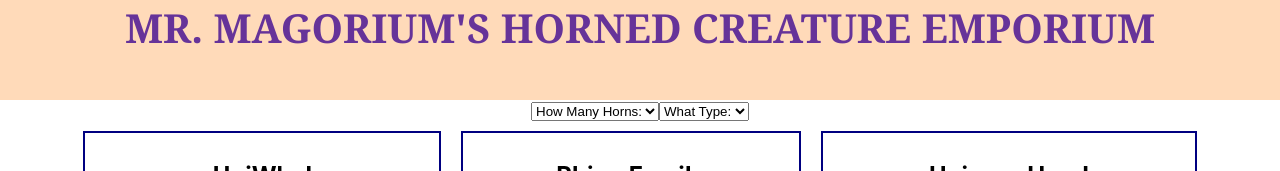
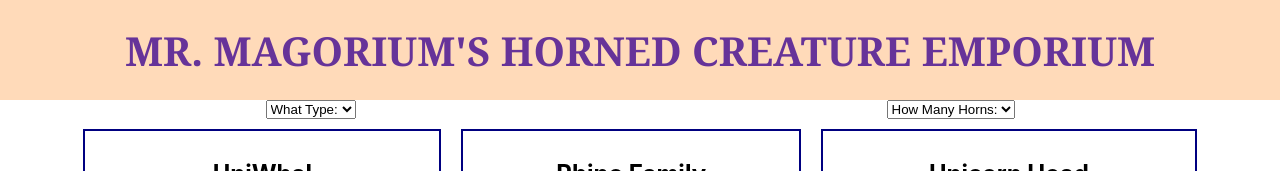
Before and after one commit to scjam/lab-02-react-creatures, a React (Create React App) app: page / in a window 1280 px wide. Shown: the top 171 px of the page. Built offline with nearby package versions, Linux system fonts and the light colour scheme.

Commit message:
final commit

```diff
--- a/src/App.css
+++ b/src/App.css
@@ -4,14 +4,22 @@
 }
 
 .header {
-  background-color: peachpuff;
+  display: flex;
+  justify-content: center;
+  align-items: center;
   width: auto;
   height: 100px;
   font-size: 40px;
   font-family: Cambria, Cochin, Georgia, Times, "Times New Roman", serif;
   font-weight: 700;
   color: rebeccapurple;
+  background-color: peachpuff;
   text-transform: uppercase;
+}
+
+.drop-down {
+  display: flex;
+  justify-content: space-around;
 }
 
 img {
--- a/src/App.js
+++ b/src/App.js
@@ -1,7 +1,6 @@
 import React from 'react';
 import './App.css';
 import Header from './Header.js';
-import ImageList from './ImageList.js'
 import FilterList from './FilterList.js'
 import images from './data.js';
 
--- a/src/FilterList.js
+++ b/src/FilterList.js
@@ -7,15 +7,15 @@ export default class FilterList extends React.Component {
         horns: '',
     }
 
+    handleChangeHorns = e => {
+        this.setState({
+            horns: e.target.value
+        });
+    }
+
     handleChange = e => {
         this.setState({
             filter: e.target.value
-        });
-    }
-
-    handleChangeHorns = e => {
-        this.setState({
-            horns: e.target.value
         });
     }
 
@@ -23,14 +23,7 @@ export default class FilterList extends React.Component {
         return (
             <>
             <div className="drop-down">
-                <select onChange={this.handleChangeHorns}>
-                    <option value=''>How Many Horns:</option>
-                    <option value='1'>1</option>
-                    <option value='2'>2</option>
-                    <option value='3'>3</option>
-                    <option value='100'>100</option>
-                </select>
-                <select onChange={this.handleChange}>
+            <select onChange={this.handleChange}>
                     <option value=''>What Type:</option>
                     <option value='narwhal'>narwhal</option>
                     <option value='rhino'>rhino</option>
@@ -44,6 +37,13 @@ export default class FilterList extends React.Component {
                     <option value='unilego'>lizard</option>
                     <option value='unilego'>dragon</option>
                 </select>
+                <select onChange={this.handleChangeHorns}>
+                    <option value=''>How Many Horns:</option>
+                    <option value='1'>1</option>
+                    <option value='2'>2</option>
+                    <option value='3'>3</option>
+                    <option value='100'>100</option>
+                </select>
             </div>
             <div className="images">
                 {
@@ -54,7 +54,7 @@ export default class FilterList extends React.Component {
                     })
 
                     .filter((image) => {
-                        if (!this.state.type) return true;
+                        if (!this.state.horns) return true;
                         if (image.horns === +this.state.horns) return true;
                         return false
                     })
```
